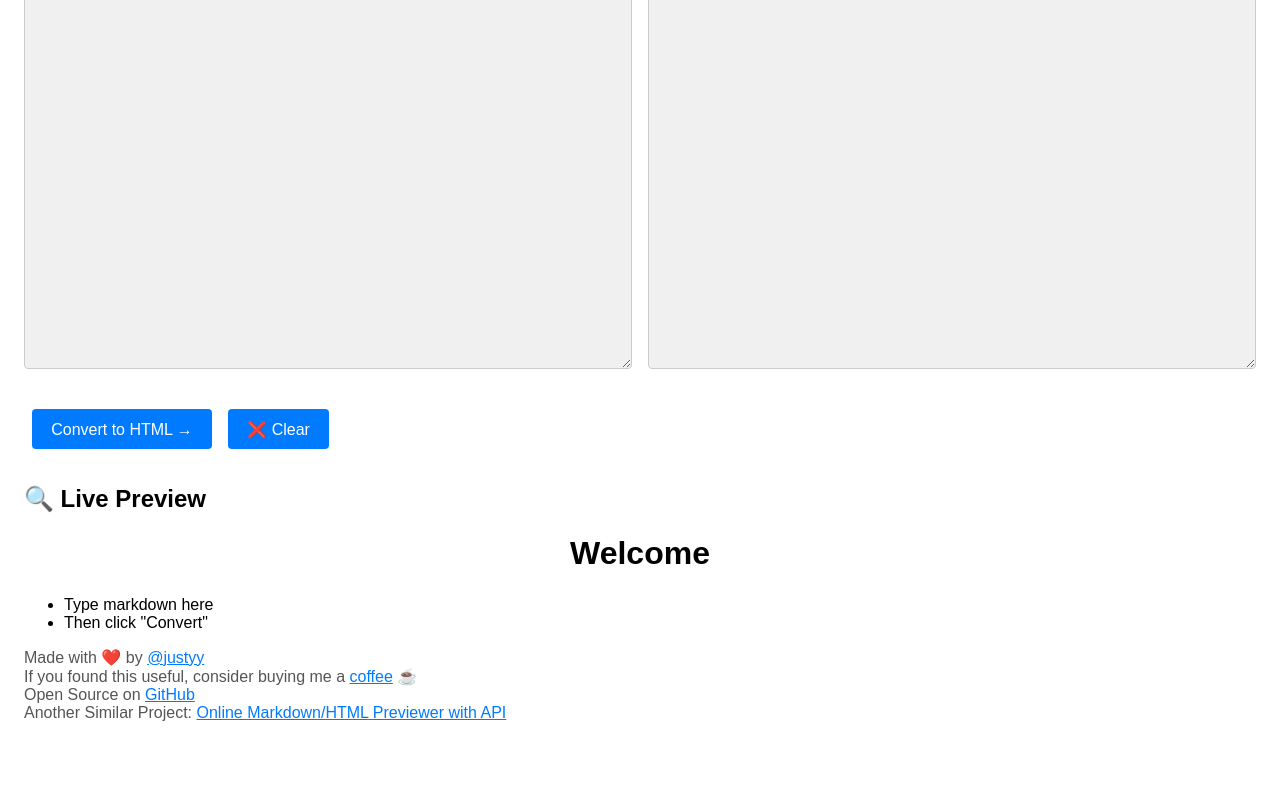
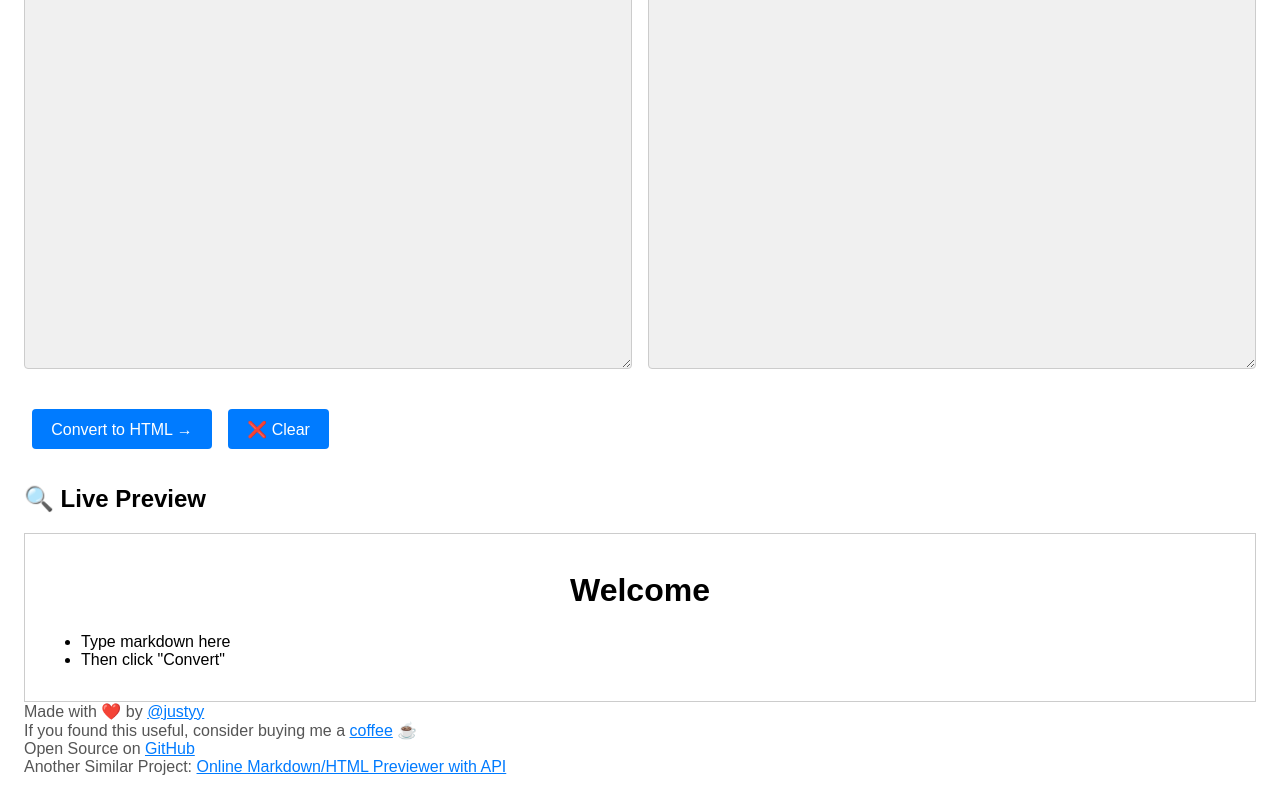
Before and after one commit to DoctorLai/markdown-html-converter, a React (Vite) app: page / in a window 1280 px wide. Shown: the part 375-1175 px from the top of the page. Before the commit the page ends 1121 px from the top, so only its background shows below. Built offline with nearby package versions, Linux system fonts and the light colour scheme.

Commit message:
Add CSS for Preview

```diff
--- a/src/App.css
+++ b/src/App.css
@@ -116,3 +116,18 @@ footer a {
 footer a:hover {
   color: #0056b3;
 }
+
+.preview {
+  border: 1px solid #ccc;
+  padding: 1rem;
+  margin-top: 1rem;
+  background-color: #fff;
+  color: #000;
+  max-height: 500px;
+  overflow-y: auto;
+}
+.app.dark .preview {
+  background-color: #1e1e1e;
+  color: #ddd;
+  border-color: #444;
+}
```
